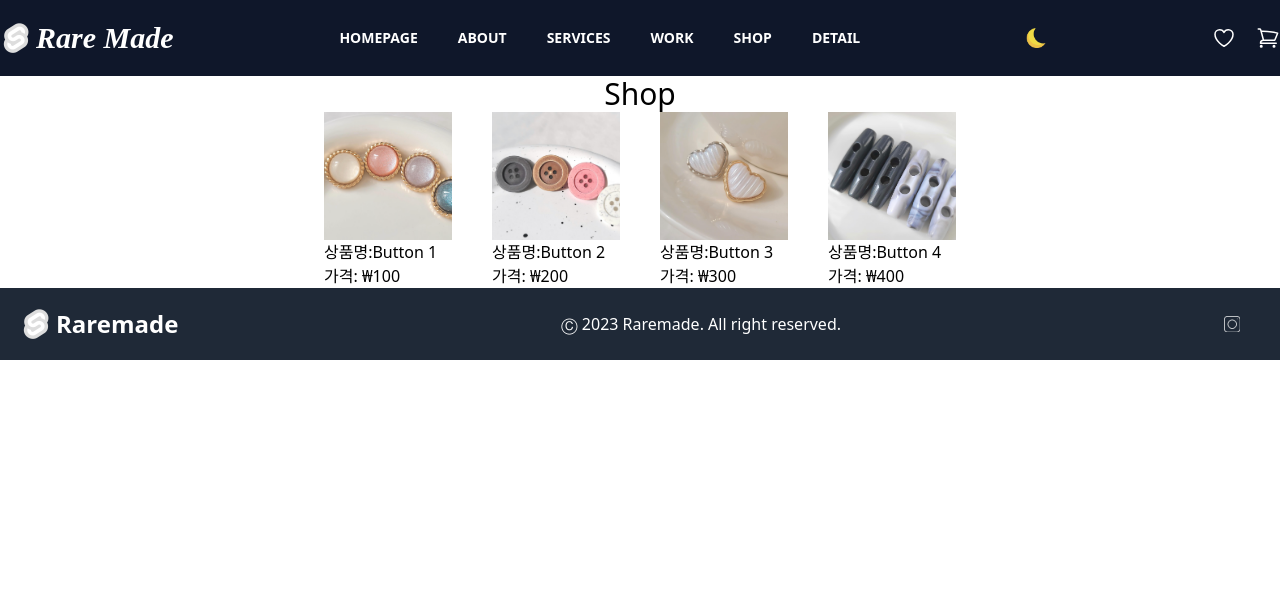
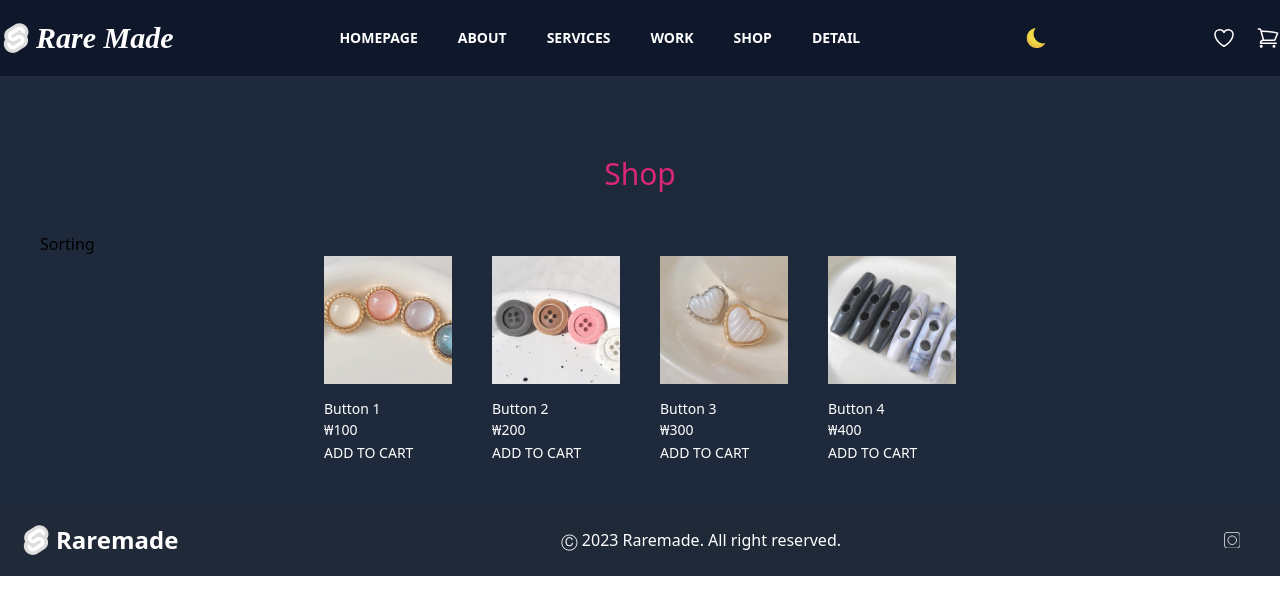
Before and after one commit to rchemist0123/raremade, a SvelteKit app: page /shop in a window 1280 px wide. Shown: the top 614 px of the page. Built offline with nearby package versions, Linux system fonts and the light colour scheme.

Commit message:
shop detail

```diff
--- a/src/routes/shop/+page.svelte
+++ b/src/routes/shop/+page.svelte
@@ -2,17 +2,25 @@
   export let data;
 </script>
 
-<div class="flex justify-center items-center">
-  <h1 class="text-3xl">Shop</h1>
+<div class="py-10 md:px-10 dark:bg-slate-800">
+  <div class="flex justify-center items-center py-10">
+    <h1 class="text-3xl text-pink-600">Shop</h1>
   </div>
-<div>
-  <ul class="flex flex-row justify-center gap-10">
+  <!-- Sorting dropdown -->
+  <div>Sorting</div>
+  <!-- Buttons list -->
+  <div class="">
+    <ul class="flex flex-row flex-wrap justify-center gap-10 text-center">
       {#each data.summaries as {name, price, dir}}
         <li>
-        <img class= "w-32 h-32" src="{dir}" alt="">
-        <a href="/shop/{name}">상품명:{name}</a>
-        <p>가격: ₩{price}</p>
+          <img class="w-32 h-32" src="{dir}" alt="">
+          <div class="pt-3 text-left">
+            <a class="text-sm hover:text-pink-700 dark:text-white" href="/shop/{name}">{name}</a>
+            <p class="text-sm text-black dark:text-white">₩{price}</p>
+            <button class="text-black dark:text-white text-sm">ADD TO CART</button>
+          </div>
         </li>
       {/each}
     </ul>
   </div>
+</div>
--- a/src/routes/shop/[slug]/+page.svelte
+++ b/src/routes/shop/[slug]/+page.svelte
@@ -32,7 +32,7 @@
   <!-- main -->
   <div class="flex flex-col gap-10 md:flex-row md:justify-center md:pt-32">
     <!-- left: image -->
-    <div class="w-64 h-64">
+    <div class="md:w-64 md:h-64">
       <img src="{data.item.photo_dir}" alt="">
     </div>
     <!-- right: info & options -->
```
Lines whose indentation alone changed are shown as unchanged.
